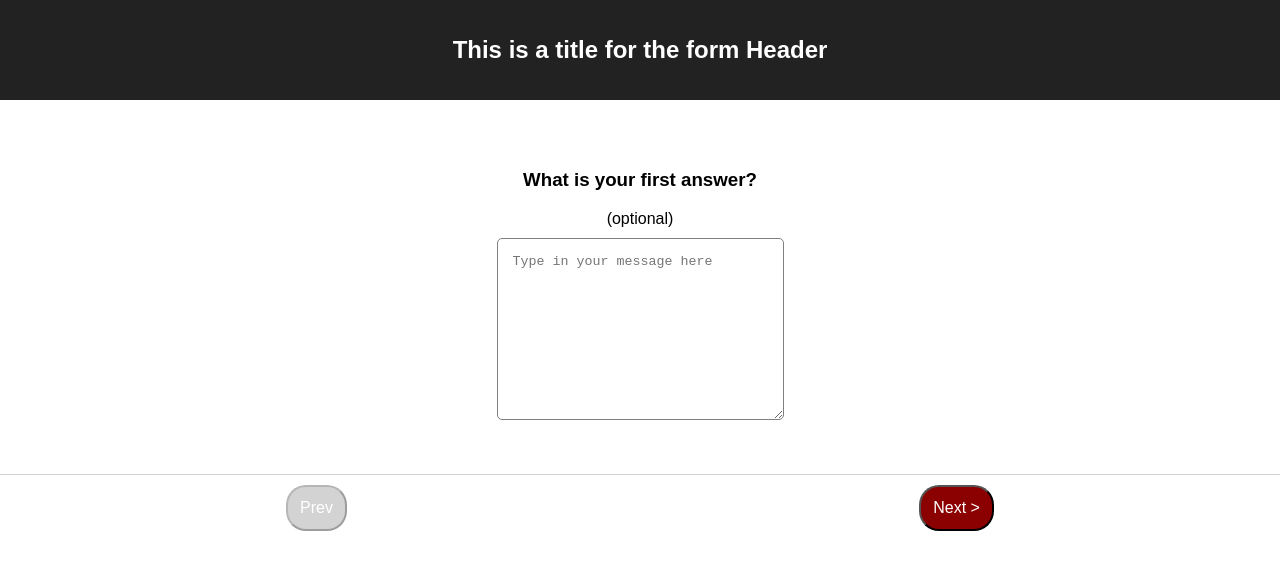
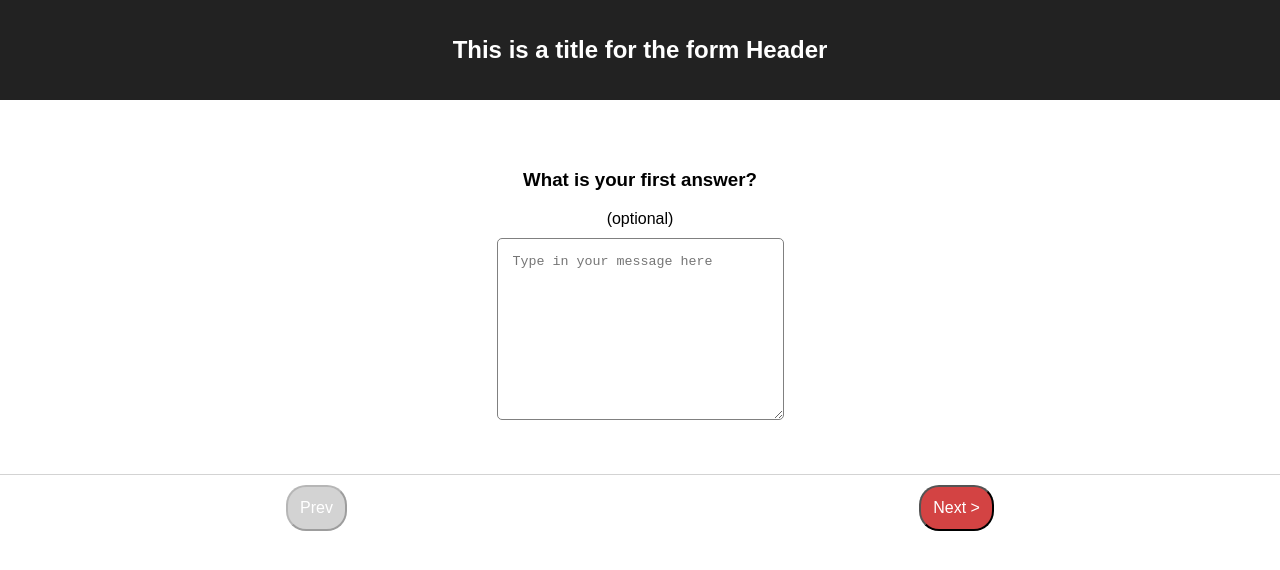
Before and after one commit to antonybudianto/exercise01, a React (Create React App) app: page / in a window 1280 px wide. Shown: the top 570 px of the page. Built offline with nearby package versions, Linux system fonts and the light colour scheme.

Commit message:
Update form button color

```diff
--- a/src/containers/FormView/components/FormFooter/FormFooter.css
+++ b/src/containers/FormView/components/FormFooter/FormFooter.css
@@ -5,7 +5,7 @@
 
 .FormFooter__Btn {
   color: white;
-  background-color: darkred;
+  background-color: rgb(211, 67, 67);
   font-size: 12pt;
   padding: 12px;
   border-radius: 20px;
```
